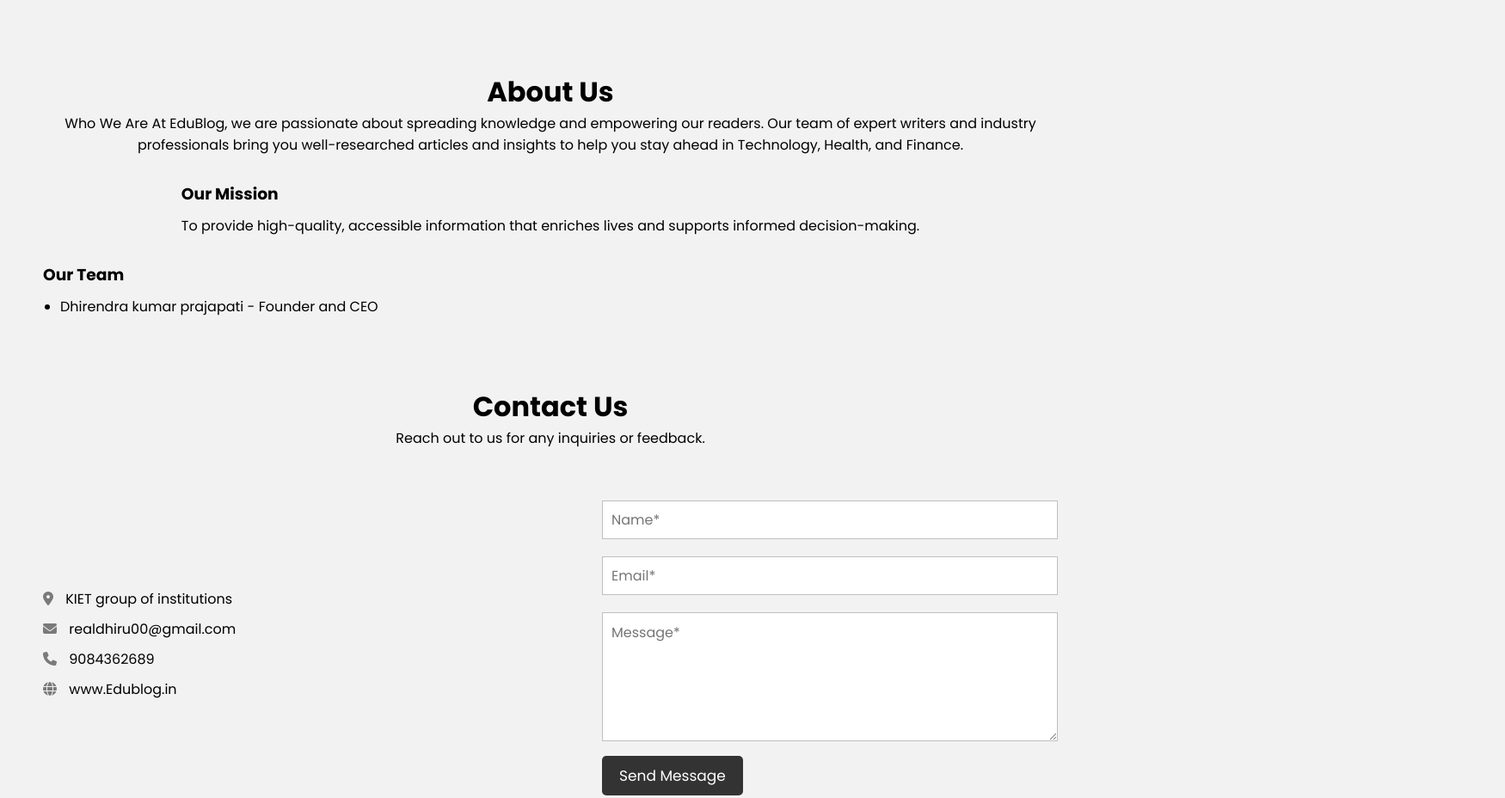
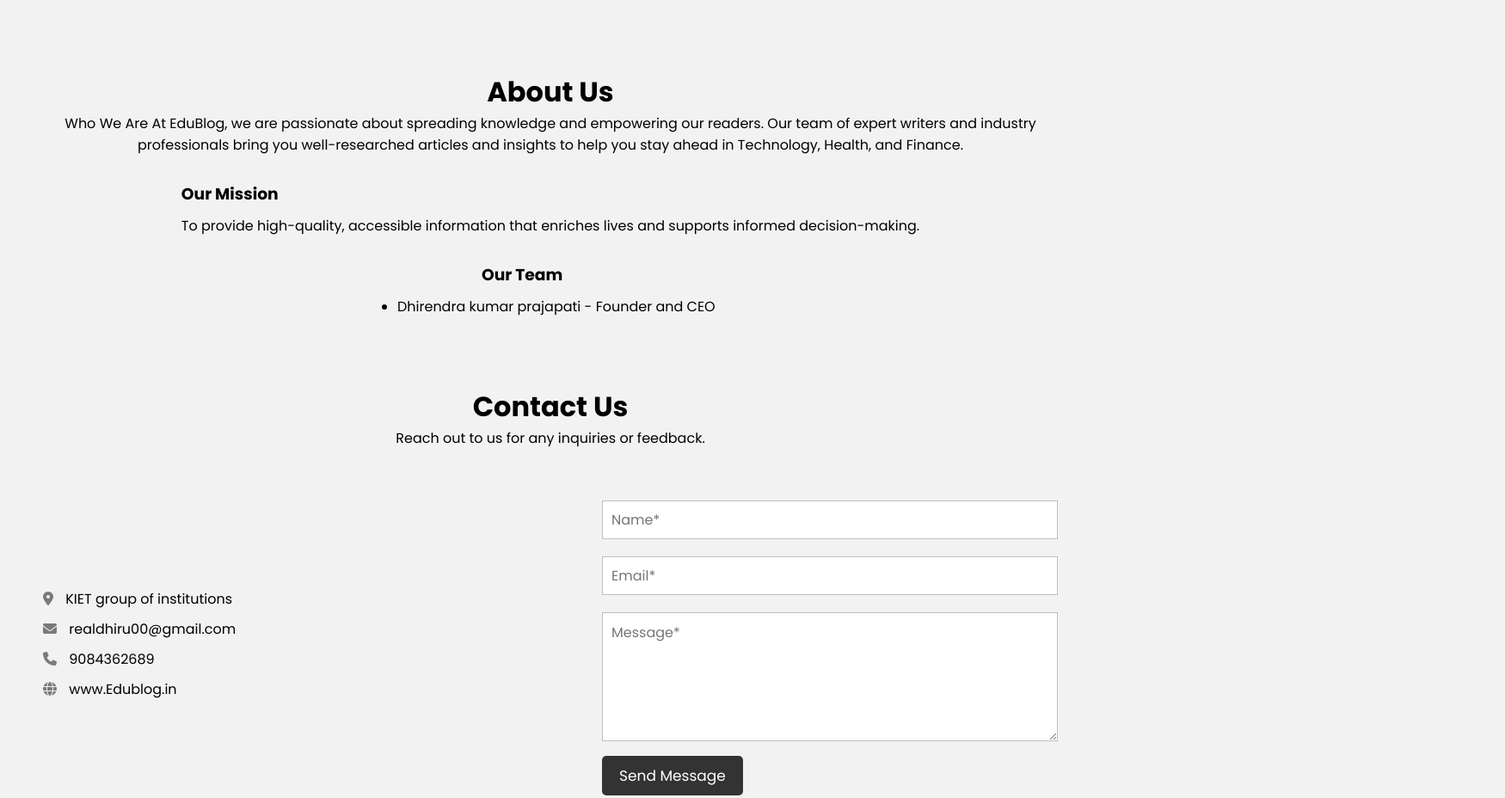
Before and after one commit to Realdhiru/first-repo, a plain HTML site: page index.html in a window 1280 px wide. Shown: the part 1726-2654 px from the top of the page at 86% size, 1750 px wide, since content can reach past the window. Drawn offline with Linux system fonts and the light colour scheme.

Commit message:
Update index.html

```diff
--- a/index.html
+++ b/index.html
@@ -109,9 +109,9 @@
         <p> To provide high-quality, accessible information that
           enriches lives and supports informed decision-making.</p>
       </div>
-      <div class="row team">
+      <div class="row team" style="margin-left: 85%;">
         <h3>Our Team</h3>
-        <ul>
+        <ul  style="margin-left: -10%;" >
           <li>Dhirendra kumar prajapati - Founder and CEO</li>
         </ul>
       </div>
```
